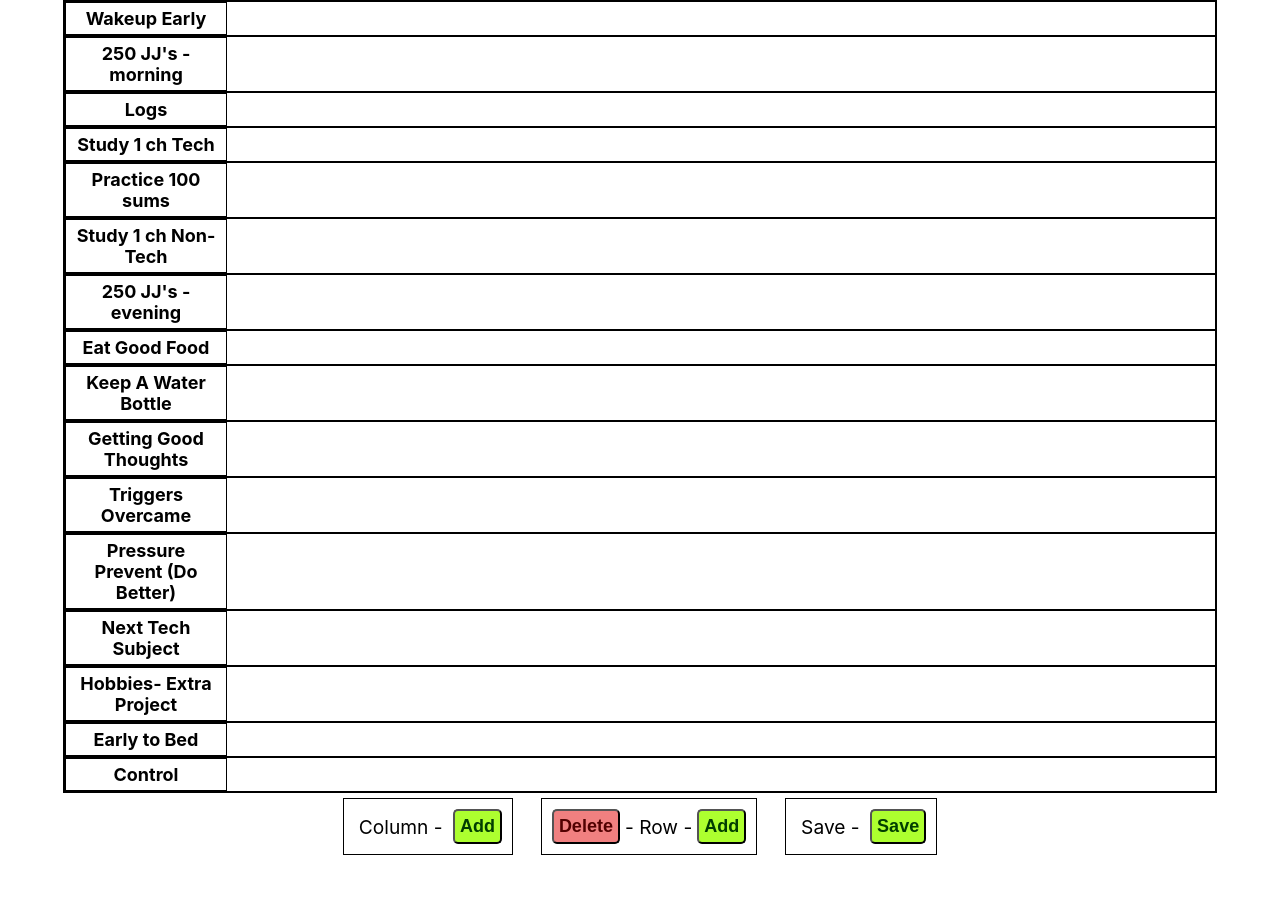
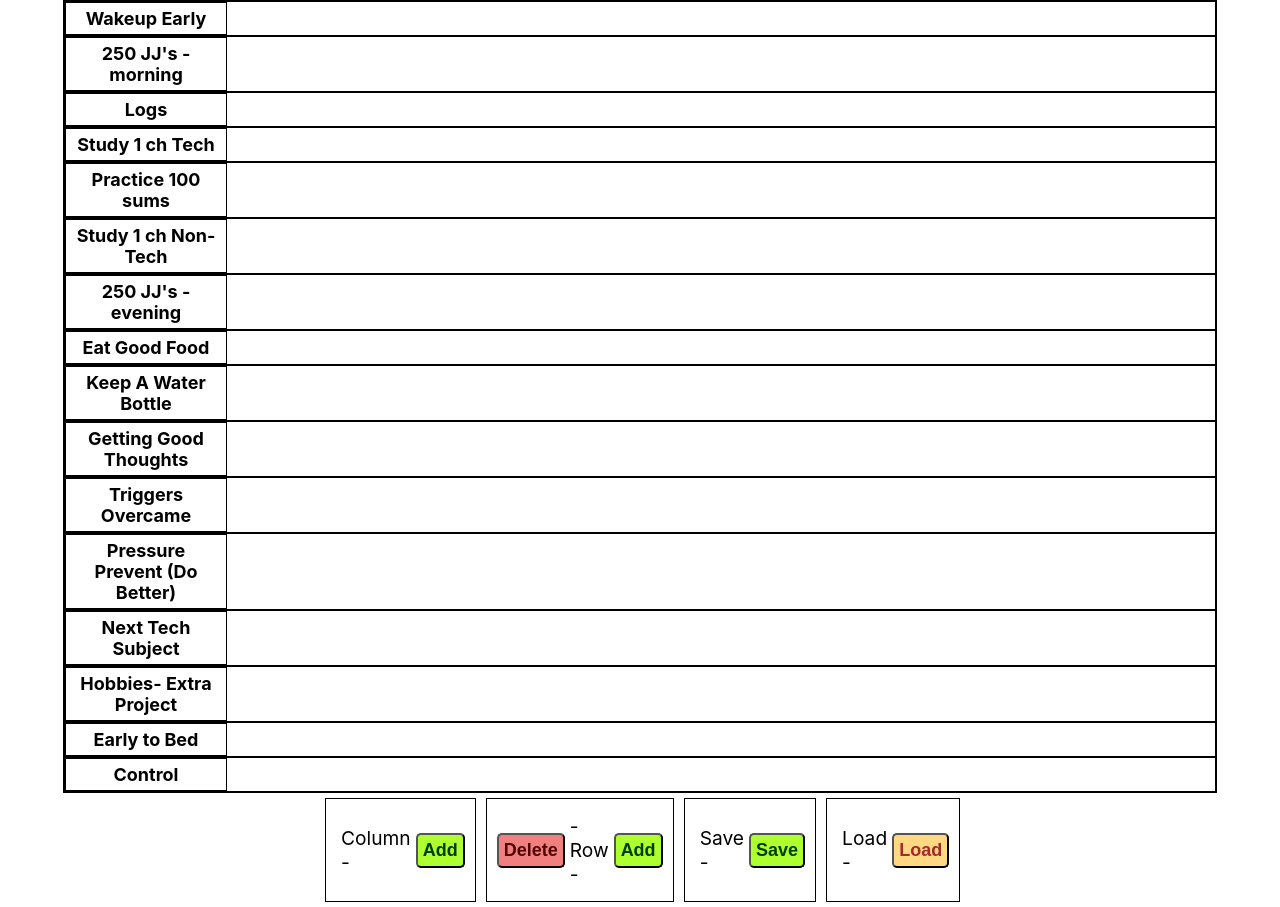
Before and after one commit to MayurChawlaa/TimeTable-Chart, a React (Create React App) app: page / in a window 1280 px wide. Before the commit the page ends 860 px from the top, so only its background shows below. Built offline with nearby package versions, Linux system fonts and the light colour scheme.

Commit message:
saving done trying loading

```diff
--- a/src/Table.js
+++ b/src/Table.js
@@ -57,20 +57,14 @@ function Table(){
         let table = document.getElementById("table");
         table.removeChild(table.lastElementChild);
     }
-    let masterObj=[];
-    const creatingMasterObject = (name,array) => {
-        let tempObj={};
-        tempObj[name] = array;
-        masterObj.push(tempObj);
-        console.log(JSON.stringify(masterObj));
-    }
+
     const trySave = () => {
         console.log("Saving");
         let table = document.getElementById("table");
         //console.log(table);
         //console.log("Child Count : ", table.childElementCount);
         let objectToSave = {};
-
+        let masterObj=[];
         console.log("Child Elements : ");
         for(let i = 0;i<table.childElementCount;i++)
         {
@@ -110,11 +104,13 @@ function Table(){
                 //console.log(elementalString);
                 objectToSave={};
                 objectToSave[elementalString] = arrayOfCheckboxes;
-                creatingMasterObject(elementalString,arrayOfCheckboxes);
+
+                masterObj.push(objectToSave);
+                //console.log(JSON.stringify(masterObj));
                 //console.log("Before JSON : ",objectToSave);
-                let jsonObjString = JSON.stringify(objectToSave);
-                JSON.parse(jsonObjString);
-                console.log(jsonObjString);
+                // let jsonObjString = JSON.stringify(objectToSave);
+                // JSON.parse(jsonObjString);
+                // console.log(jsonObjString);
                 //console.log("JSON : ",jsonObjString);
 
                 // var fs = require('fs');
@@ -132,6 +128,25 @@ function Table(){
         // console.log(JSON.parse(jsonObjString));
         // //let fs = require('fs');
         // //fs.writeFile("saveData.json",jsonObj,'utf-8',()=>{});
+        if(localStorage.getItem('masterObject'))
+        {
+            localStorage.removeItem('masterObject');
+        }
+        localStorage.setItem('masterObject', JSON.stringify(masterObj));
+        console.log(JSON.stringify(masterObj));
+    }
+    const tryLoad = () => {
+        console.log("Loading");
+        let masterObj = [];
+        masterObj = JSON.parse(localStorage.getItem('masterObject'));
+        console.log(masterObj.length);
+        for(let i =0;i<masterObj.length;i++)
+        {
+            console.log(masterObj[i]);
+            console.log(toString(Object.keys(masterObj[i])));
+        }
+
+        console.log(JSON.stringify(masterObj));
     }
     return(
         <div className="babu-container">
@@ -169,6 +184,10 @@ function Table(){
                 <div className="which-button-text">Save -&nbsp;</div>
                     <button className="big-button add-button" onClick={trySave}>Save</button>
                 </div>
+                <div className="button-div has-items">
+                    <div className="which-button-text">Load -&nbsp;</div>
+                    <button className="big-button load-button" onClick={tryLoad}>Load</button>
+                </div>
             </div>
         </div>
     )
--- a/src/index.css
+++ b/src/index.css
@@ -80,6 +80,14 @@ code {
   color:white;
   background-color: red;
 }
+.load-button {
+  color:brown;
+  background-color:rgb(255, 216, 132);
+}
+.load-button:hover {
+  color:white;
+  background-color:orangered;
+}
 .which-button-text {
   font-size: larger;
   padding: 5px;
```
